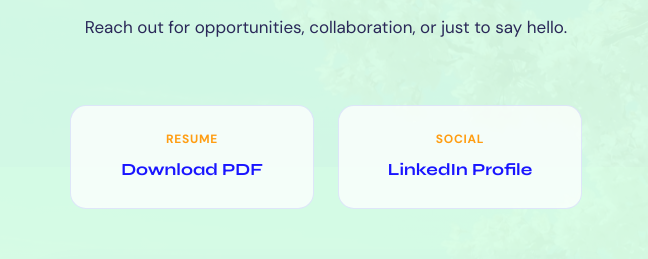
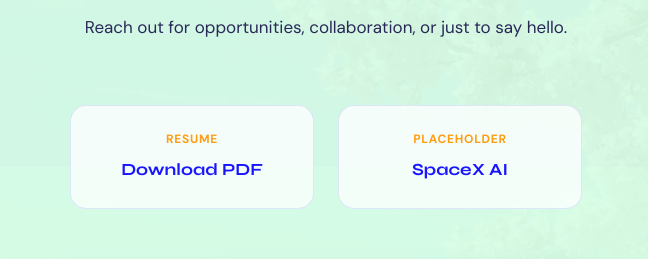
Before and after one commit to Johnjstr/JohnJstr, a website: page index.html in a window 1280 px wide. Shown: the part 6233-6492 px from the top of the page, without its empty margins (314-962 px from the left). Drawn offline with Linux system fonts and the light colour scheme.

Commit message:
Replace LinkedIn contact card with SpaceX AI placeholder
Temporarily swap the LinkedIn link for a SpaceX AI placeholder that
routes to the portfolio landing section until the real project is ready.

```diff
--- a/index.html
+++ b/index.html
@@ -224,9 +224,9 @@
                     <span class="contact__card-label">Resume</span>
                     <span class="contact__card-link">Download PDF</span>
                 </a>
-                <a class="contact__card" href="https://www.linkedin.com/in/john-jester-381b8a16a/" target="_blank" rel="noopener">
-                    <span class="contact__card-label">Social</span>
-                    <span class="contact__card-link">LinkedIn Profile</span>
+                <a class="contact__card" href="#landing-section">
+                    <span class="contact__card-label">Placeholder</span>
+                    <span class="contact__card-link">SpaceX AI</span>
                 </a>
             </div>
 
```
